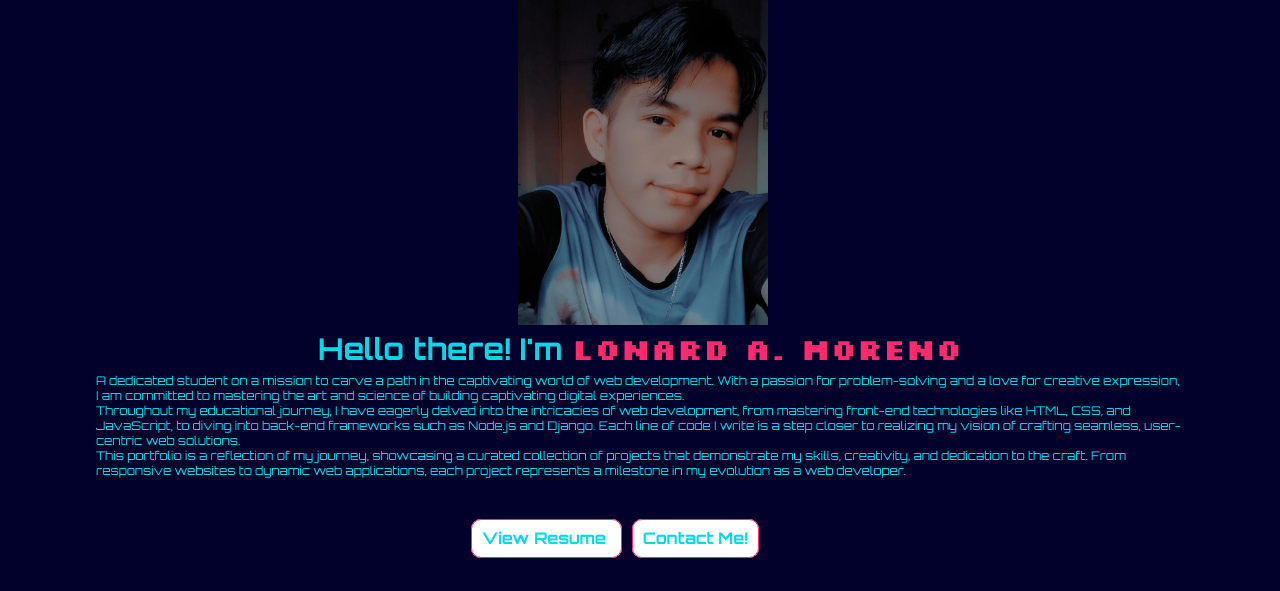
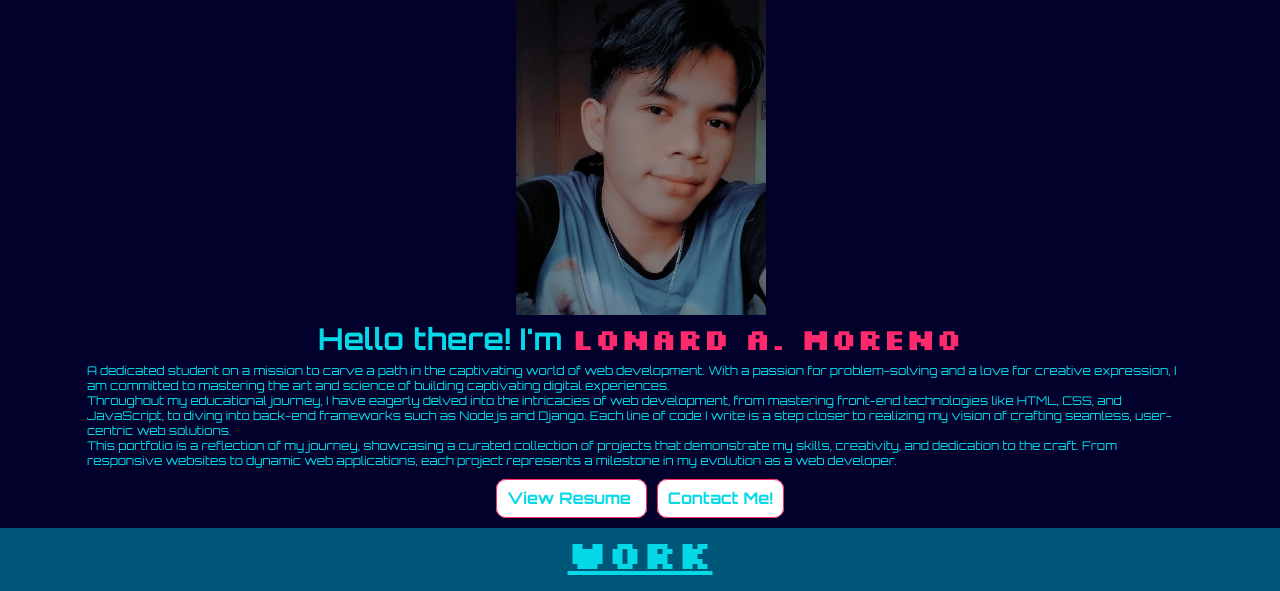
Before and after one commit to Lcyfer/Online-Portfolio, a plain HTML site: page index.html in a window 1280 px wide. Shown: the part 589-1180 px from the top of the page. Drawn offline with Linux system fonts and the light colour scheme; a web font is replaced by a local one.

Commit message:
Update style(0).css

```diff
--- a/style(0).css
+++ b/style(0).css
@@ -110,7 +110,7 @@ transition: 3s ease-in-out;
 /*about*/
 #sec2{
   width:100%;
-  padding: 30px;
+  padding: 20px;
  background-color: #01012b;
 }
 
@@ -154,8 +154,7 @@ transition: 3s ease-in-out;
 }
 .v2{
   width: 100%;
-  padding: 30px;
-
+  text-align: center;
 }
 
 
@@ -164,13 +163,12 @@ transition: 3s ease-in-out;
 .btn {
   background-color: white;
 
-  height: 80px;
+  height: 50px;
   padding: 10px;
   margin: 5px;
   border: 1px solid #ff2a6d;
   border-radius: 10px;
-  position: relative;
-  left: 35%;
+
 
 }
 .btn a{
@@ -273,6 +271,7 @@ footer{
 footer h3,h4{
   font-family: Orbitron;
   text-align: center;
+  font-size: 10px;
 }
 footer h4::after{
   content: "Lonard Moreno";
```
